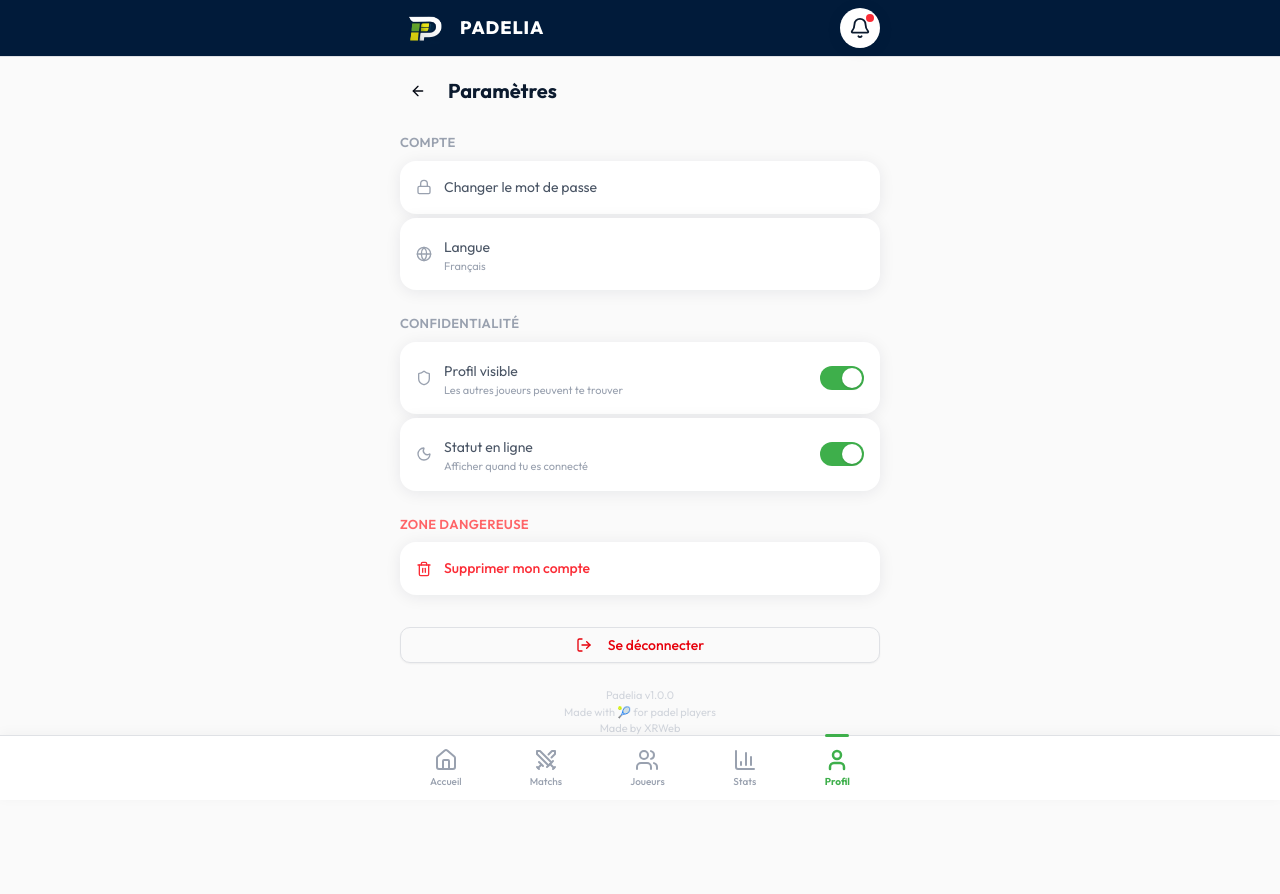
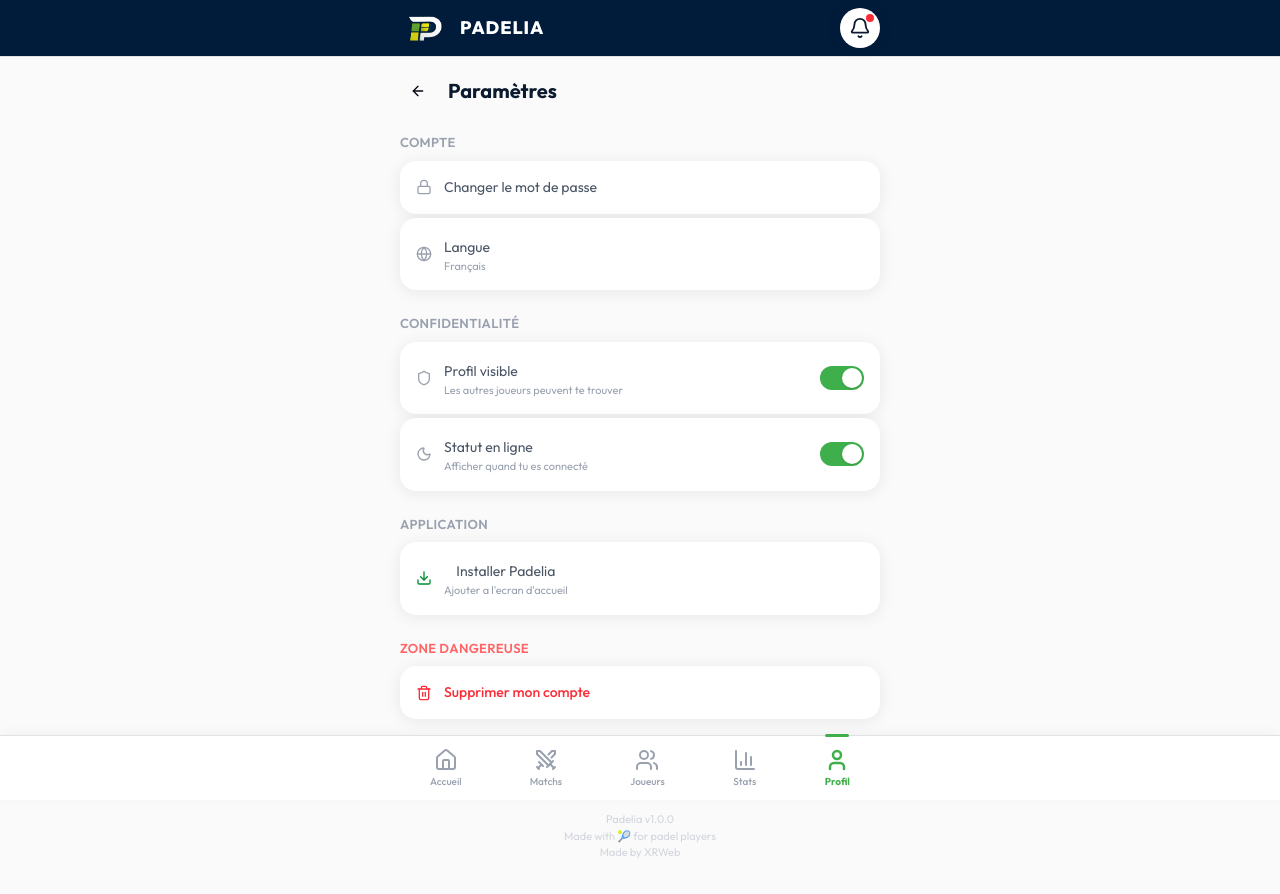
Before and after one commit to emifrog/padelia, a Next.js app: page /profil/parametres in a window 1280 px wide. Shown: the top 894 px of the page. Before the commit the page ends 849 px from the top, so only its background shows below. Built offline with nearby package versions, Linux system fonts and the light colour scheme; no server answers.

Commit message:
detection desinstallation de l'application

```diff
--- a/src/app/(main)/profil/parametres/page.tsx
+++ b/src/app/(main)/profil/parametres/page.tsx
@@ -1,20 +1,51 @@
 'use client';
 
-import { useState } from 'react';
+import { useState, useEffect } from 'react';
 import { createClient } from '@/lib/supabase/client';
 import { Button } from '@/components/ui/button';
-import { ArrowLeft, Globe, Lock, Moon, Shield, Trash2, Loader2 } from 'lucide-react';
+import { ArrowLeft, Download, Globe, Lock, Moon, Shield, Trash2, Loader2 } from 'lucide-react';
 import Link from 'next/link';
 import { useRouter } from 'next/navigation';
 import { toast } from 'sonner';
 import LogoutButton from '@/components/layout/LogoutButton';
+import { getDeferredPrompt, clearDeferredPrompt, isStandalone, type BeforeInstallPromptEvent } from '@/components/layout/InstallPrompt';
 
 export default function ParametresPage() {
   const [changingPassword, setChangingPassword] = useState(false);
   const [deletingAccount, setDeletingAccount] = useState(false);
   const [showDeleteConfirm, setShowDeleteConfirm] = useState(false);
+  const [installPrompt, setInstallPrompt] = useState<BeforeInstallPromptEvent | null>(null);
+  const [installed, setInstalled] = useState(true);
   const supabase = createClient();
   const router = useRouter();
+
+  useEffect(() => {
+    setInstalled(isStandalone());
+    setInstallPrompt(getDeferredPrompt());
+
+    // Listen for new beforeinstallprompt in case it fires while on this page
+    function handler(e: Event) {
+      setInstallPrompt(e as BeforeInstallPromptEvent);
+    }
+    window.addEventListener('beforeinstallprompt', handler);
+    return () => window.removeEventListener('beforeinstallprompt', handler);
+  }, []);
+
+  async function handleInstallApp() {
+    const prompt = installPrompt || getDeferredPrompt();
+    if (!prompt) {
+      toast.info('Utilise le menu de ton navigateur pour installer l\'application');
+      return;
+    }
+    await prompt.prompt();
+    const { outcome } = await prompt.userChoice;
+    if (outcome === 'accepted') {
+      setInstalled(true);
+      toast.success('Application installee !');
+    }
+    setInstallPrompt(null);
+    clearDeferredPrompt();
+  }
 
   async function handleChangePassword() {
     setChangingPassword(true);
@@ -142,6 +173,40 @@
         </div>
       </div>
 
+      {/* Application section */}
+      <div className="space-y-1">
+        <h2 className="mb-2 text-[13px] font-semibold uppercase tracking-wide text-gray-400">
+          Application
+        </h2>
+
+        {!installed ? (
+          <button
+            type="button"
+            onClick={handleInstallApp}
+            className="flex w-full items-center justify-between rounded-xl bg-white p-4 shadow-padel transition-colors active:bg-gray-50"
+          >
+            <div className="flex items-center gap-3">
+              <Download className="h-4 w-4 text-primary" />
+              <div>
+                <span className="text-[14px] text-gray-600">Installer Padelia</span>
+                <p className="text-[11px] text-gray-400">Ajouter a l&apos;ecran d&apos;accueil</p>
+              </div>
+            </div>
+          </button>
+        ) : (
+          <div className="flex items-center justify-between rounded-xl bg-white p-4 shadow-padel">
+            <div className="flex items-center gap-3">
+              <Download className="h-4 w-4 text-green-500" />
+              <div>
+                <span className="text-[14px] text-gray-600">Application installee</span>
+                <p className="text-[11px] text-gray-400">Padelia est sur ton ecran d&apos;accueil</p>
+              </div>
+            </div>
+            <span className="text-[11px] font-medium text-green-600 bg-green-50 px-2 py-0.5 rounded-full">Actif</span>
+          </div>
+        )}
+      </div>
+
       {/* Danger zone */}
       <div className="space-y-1">
         <h2 className="mb-2 text-[13px] font-semibold uppercase tracking-wide text-red-400">
--- a/src/components/layout/InstallPrompt.tsx
+++ b/src/components/layout/InstallPrompt.tsx
@@ -1,12 +1,31 @@
 'use client';
 
-import { useEffect, useState } from 'react';
+import { useEffect, useState, useCallback } from 'react';
 import { Button } from '@/components/ui/button';
 import { Download, X } from 'lucide-react';
 
-interface BeforeInstallPromptEvent extends Event {
+export interface BeforeInstallPromptEvent extends Event {
   prompt(): Promise<void>;
   userChoice: Promise<{ outcome: 'accepted' | 'dismissed' }>;
+}
+
+// Global ref so the settings page can trigger install too
+let deferredPromptGlobal: BeforeInstallPromptEvent | null = null;
+
+export function getDeferredPrompt(): BeforeInstallPromptEvent | null {
+  return deferredPromptGlobal;
+}
+
+export function clearDeferredPrompt() {
+  deferredPromptGlobal = null;
+}
+
+export function isStandalone(): boolean {
+  if (typeof window === 'undefined') return false;
+  return (
+    window.matchMedia('(display-mode: standalone)').matches ||
+    ('standalone' in window.navigator && (window.navigator as unknown as { standalone: boolean }).standalone === true)
+  );
 }
 
 export default function InstallPrompt() {
@@ -14,30 +33,59 @@
   const [show, setShow] = useState(false);
 
   useEffect(() => {
-    // Don't show if already installed or dismissed
-    if (window.matchMedia('(display-mode: standalone)').matches) return;
+    // If running in standalone mode, clear any old dismiss flag (app is installed)
+    if (isStandalone()) {
+      localStorage.setItem('pwa_installed', '1');
+      return;
+    }
+
+    // If app was previously installed but now we're in browser mode = uninstalled
+    const wasInstalled = localStorage.getItem('pwa_installed');
+    if (wasInstalled) {
+      // Clear the installed + dismissed flags so banner can show again
+      localStorage.removeItem('pwa_installed');
+      localStorage.removeItem('pwa_install_dismissed');
+    }
+
+    // Check if user has dismissed the banner (and app was never installed)
     const wasDismissed = localStorage.getItem('pwa_install_dismissed');
     if (wasDismissed) return;
 
     function handler(e: Event) {
       e.preventDefault();
-      setDeferredPrompt(e as BeforeInstallPromptEvent);
+      const prompt = e as BeforeInstallPromptEvent;
+      deferredPromptGlobal = prompt;
+      setDeferredPrompt(prompt);
       setShow(true);
     }
 
     window.addEventListener('beforeinstallprompt', handler);
-    return () => window.removeEventListener('beforeinstallprompt', handler);
+
+    // Listen for successful install
+    window.addEventListener('appinstalled', () => {
+      setShow(false);
+      setDeferredPrompt(null);
+      deferredPromptGlobal = null;
+      localStorage.setItem('pwa_installed', '1');
+      localStorage.removeItem('pwa_install_dismissed');
+    });
+
+    return () => {
+      window.removeEventListener('beforeinstallprompt', handler);
+    };
   }, []);
 
-  async function handleInstall() {
+  const handleInstall = useCallback(async () => {
     if (!deferredPrompt) return;
     await deferredPrompt.prompt();
     const { outcome } = await deferredPrompt.userChoice;
     if (outcome === 'accepted') {
       setShow(false);
+      localStorage.setItem('pwa_installed', '1');
     }
     setDeferredPrompt(null);
-  }
+    deferredPromptGlobal = null;
+  }, [deferredPrompt]);
 
   function dismiss() {
     setShow(false);
```
